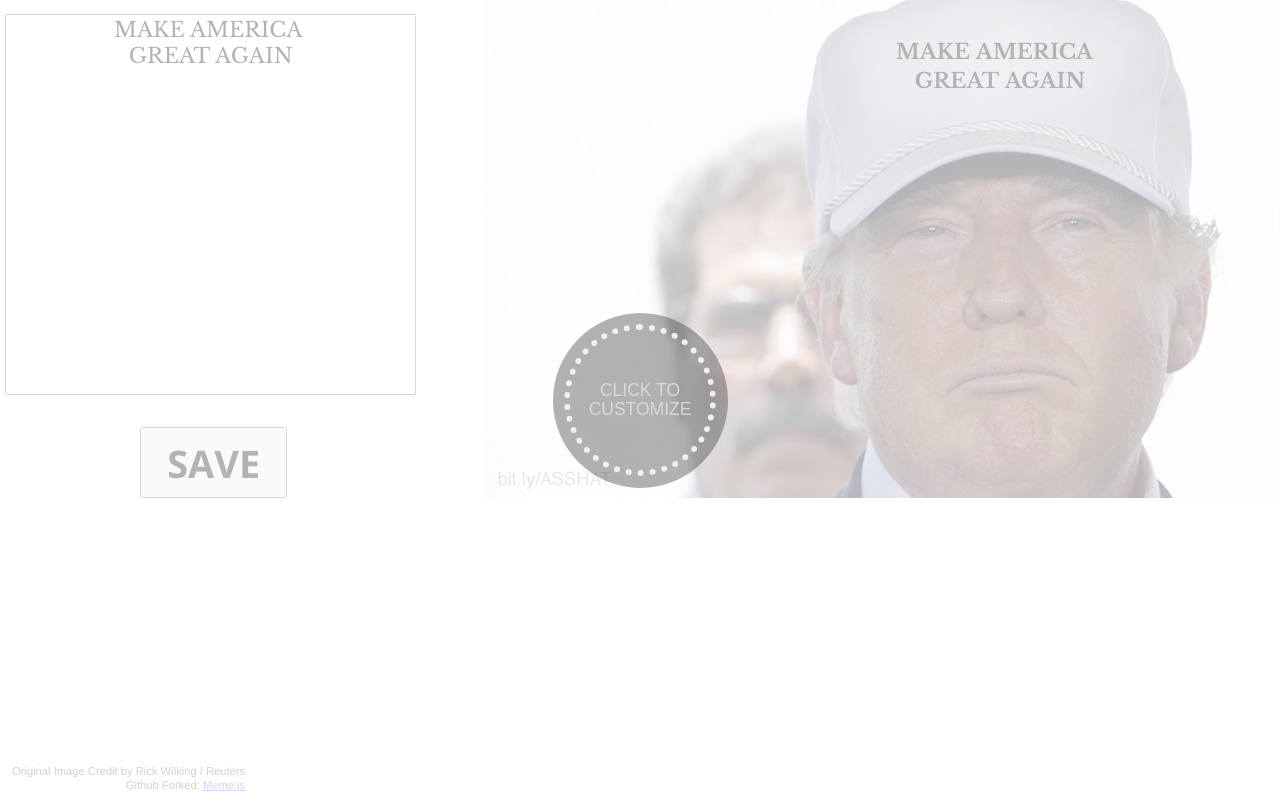
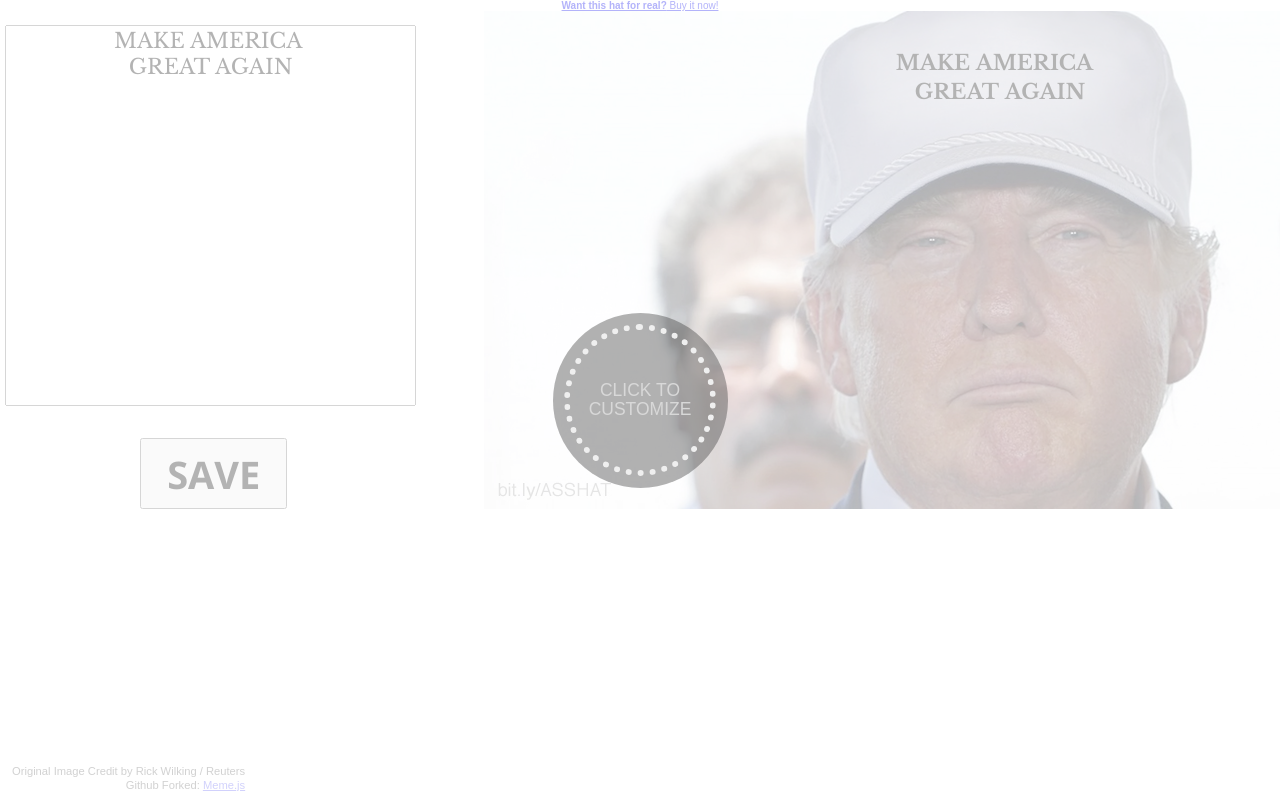
Before and after one commit to trumphat/trumphat.github.io, a plain HTML site: page index.html in a window 1280 px wide. Drawn offline with nearby package versions, Linux system fonts and the light colour scheme.

Commit message:
Update index.html

```diff
--- a/index.html
+++ b/index.html
@@ -177,6 +177,8 @@ $(document).ready(function() {
 </head>
 
 <body>
+  <a href="http://makehatsgreatagain.us" class="buy"><strong>Want this hat for real?</strong> Buy it now!</a>
+
   <a href="javascript:;" class="ui-msg"><div class="as-tbl"><p class="as-tcl"><span class="tap-msg">Tap</span><span class="click-msg">Click</span> to<br/>Customize</p></div></a>
 
 
```
